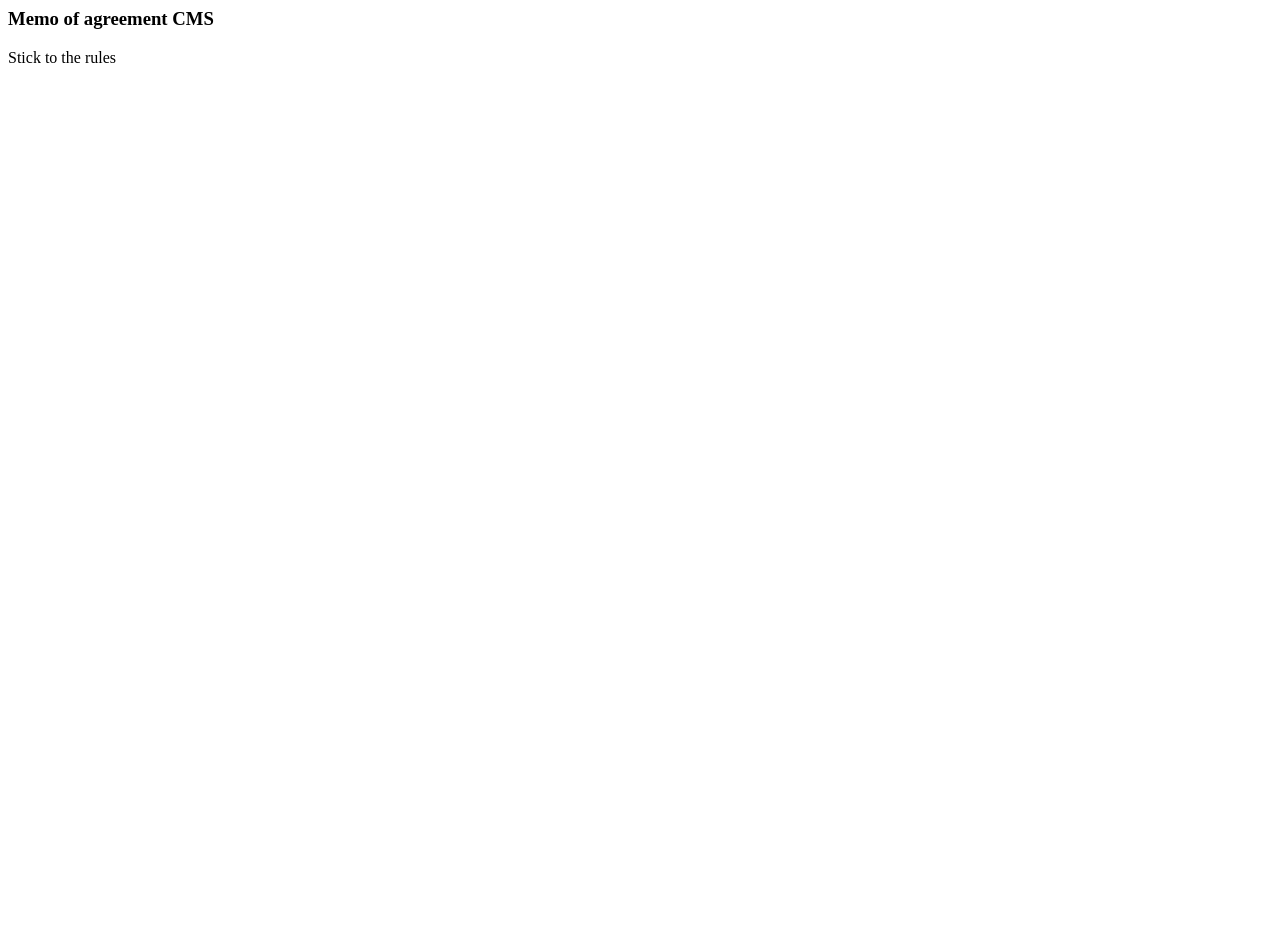
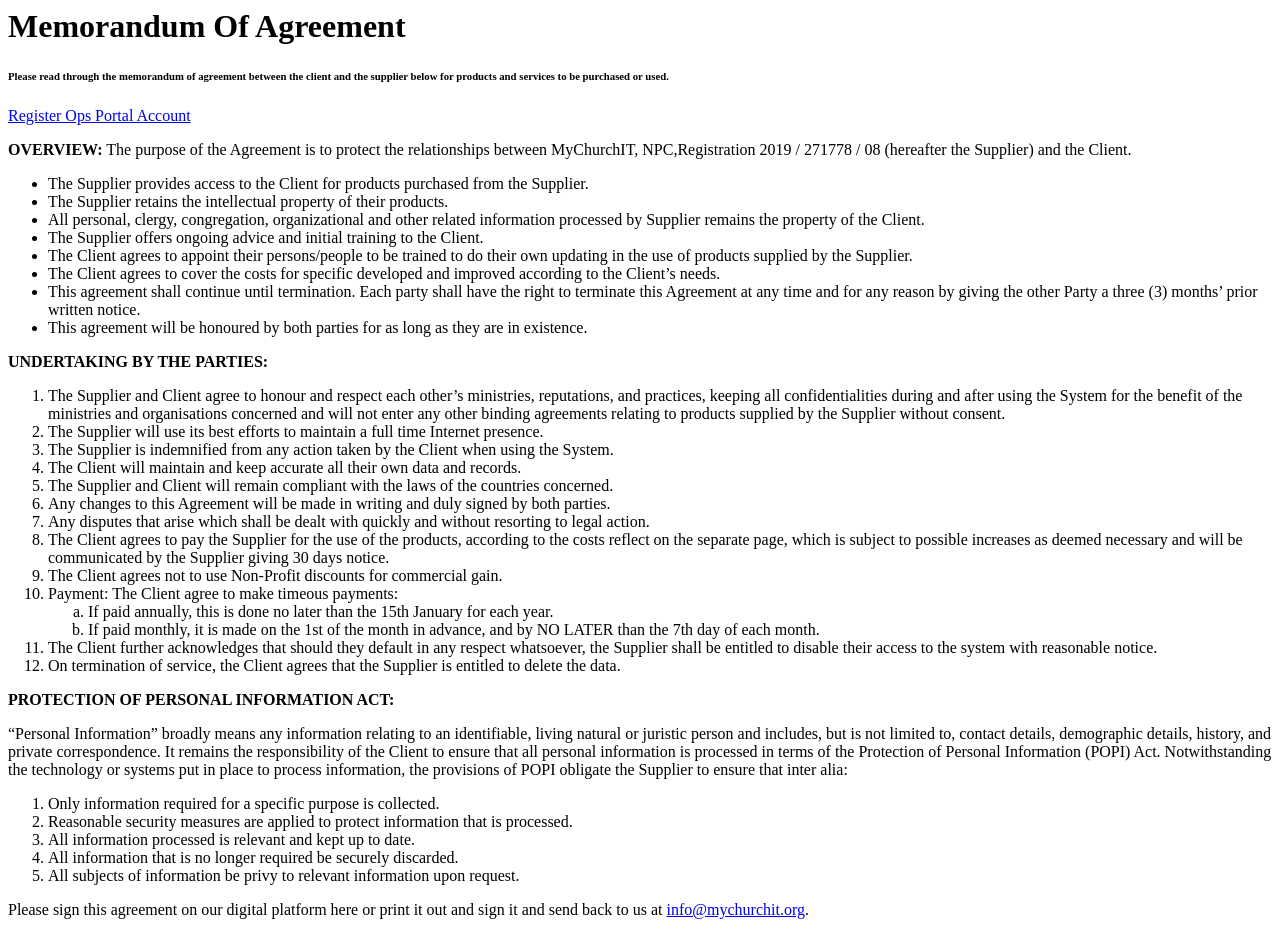
Before and after one commit to mycmsit/cmsstatic, a plain HTML site: page static/content/html/moa.htm in a window 1280 px wide. Before the commit the page ends 800 px from the top, so only its background shows below. Drawn offline with Linux system fonts and the light colour scheme.

Commit message:
Update moa.htm with content from website

```diff
--- a/static/content/html/moa.htm
+++ b/static/content/html/moa.htm
@@ -1,7 +1,51 @@
 <html>
-    <title>MOA</title>
+    <head>
+        <title>MOA</title>
+    </head>
     <body>
-        <h3>Memo of agreement CMS</h3>
-        <p>Stick to the rules</p>
+        <h1>Memorandum Of Agreement</h1>
+        <h6>Please read through the memorandum of agreement between the client and the supplier below for products and services to be purchased or used.</h6>
+        <p><a href="https://ops.mychurchit.org/register.php">Register Ops Portal Account</a></p>
+        <p><strong>OVERVIEW:</strong> The purpose of the Agreement is to protect the relationships between MyChurchIT, NPC,Registration 2019 / 271778 / 08 (hereafter the Supplier) and the Client.&nbsp;</p>
+        <ul>
+            <li>The Supplier provides access to the Client for products purchased from the Supplier.</li>
+            <li>The Supplier retains the intellectual property of their products.</li>
+            <li>All personal, clergy, congregation, organizational and other related information processed by Supplier remains the property of the Client.</li>
+            <li>The Supplier offers ongoing advice and initial training to the Client.</li>
+            <li>The Client agrees to appoint their persons/people to be trained to do their own updating in the use of products supplied by the Supplier.</li>
+            <li>The Client agrees to cover the costs for specific developed and improved according to the Client’s needs.</li>
+            <li>This agreement shall continue until termination. Each party shall have the right to terminate this Agreement at any time and for any reason by giving the other Party a three (3) months’ prior written notice.</li>
+            <li>This agreement will be honoured by both parties for as long as they are in existence.</li>
+        </ul>
+        <p><strong>UNDERTAKING BY THE PARTIES:</strong>&nbsp;&nbsp;</p>
+        <ol>
+            <li>The Supplier and Client agree to honour and respect each other’s ministries, reputations, and practices, keeping all confidentialities during and after using the System for the benefit of the ministries and organisations concerned and will not enter any other binding agreements relating to products supplied by the Supplier without consent.</li>
+            <li>The Supplier will use its best efforts to maintain a full time Internet presence.</li>
+            <li>The Supplier is indemnified from any action taken by the Client when using the System.</li>
+            <li>The Client will maintain and keep accurate all their own data and records.</li>
+            <li>The Supplier and Client will remain compliant with the laws of the countries concerned.</li>
+            <li>Any changes to this Agreement will be made in writing and duly signed by both parties.</li>
+            <li>Any disputes that arise which shall be dealt with quickly and without resorting to legal action.</li>
+            <li>The Client agrees to pay the Supplier for the use of the products, according to the costs reflect on the separate page, which is subject to possible increases as deemed necessary and will be communicated by the Supplier giving 30 days notice.</li>
+            <li>The Client&nbsp;agrees not to use Non-Profit discounts for commercial gain.</li>
+            <li>Payment: The Client agree to make timeous payments:
+                <ol style="list-style-type: lower-alpha;">
+                    <li>If paid annually, this is done no later than the 15th January for each year.&nbsp;</li>
+                    <li>If paid monthly, it is made on the 1st of the month in advance, and by NO LATER than the 7th day of each month.</li>
+                </ol>
+            </li>
+            <li>The Client further acknowledges that should they default in any respect whatsoever, the Supplier shall be entitled to disable their access to the system with reasonable notice.</li>
+            <li>On termination of service, the Client agrees that&nbsp;the Supplier is entitled to delete the data.</li>
+        </ol>
+        <p><strong>PROTECTION OF PERSONAL INFORMATION ACT:</strong>&nbsp;</p>
+        <p>“Personal Information” broadly means any information relating to an identifiable, living natural or juristic person and includes, but is not limited to, contact details, demographic details, history, and private correspondence. It remains the responsibility of the Client to ensure that all personal information is processed in terms of the Protection of Personal Information (POPI) Act. Notwithstanding the technology or systems put in place to process information, the provisions of POPI obligate the Supplier to ensure that inter alia:&nbsp;</p>
+        <ol>
+            <li>Only information required for a specific purpose is collected.</li>
+            <li>Reasonable security measures are applied to protect information that is processed.</li>
+            <li>All information processed is relevant and kept up to date.</li>
+            <li>All information that is no longer required be securely discarded.</li>
+            <li>All subjects of information be privy to relevant information upon request.</li>
+        </ol>
+        <p>Please sign this agreement on our digital platform here or print it out and sign it and send back to us at <a href="mailto:info@mychurchit.org">info@mychurchit.org</a>.</p>
     </body>
 </html>
```
